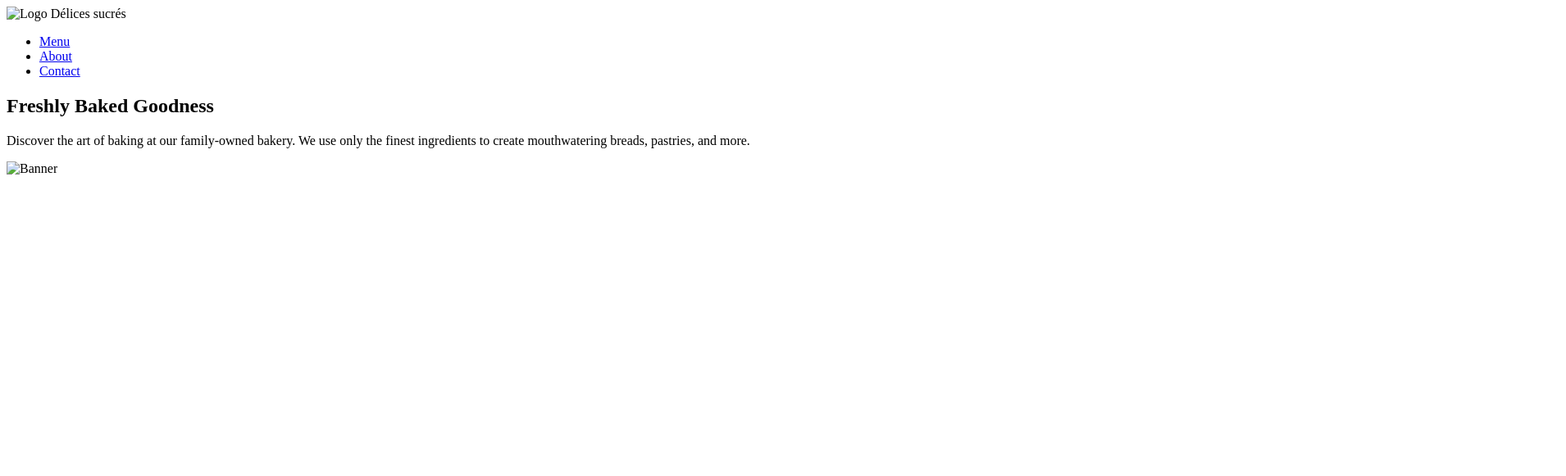
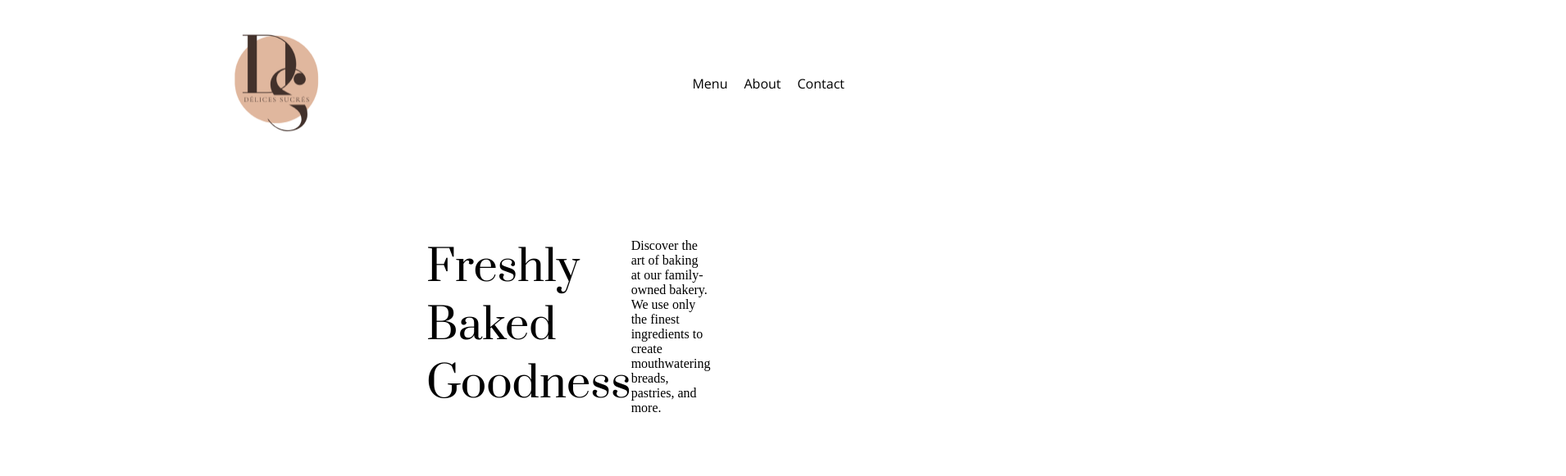
Before and after one commit to kydoCode/24hour_integrationChalllenge_projecttwo, a plain HTML site: page index.html in a window 1280 px wide. Shown: the top 581 px of the page at 82% size, 1910 px wide, since content can reach past the window. Drawn offline with nearby package versions, Linux system fonts and the light colour scheme; the site is published under a folder, as on GitHub Pages, so addresses that start at the root find nothing.

Commit message:
Fix images path from absolute to relative
Change absolute paths to relative paths in `index.html`.

* Change the absolute path for the stylesheet from `/style.css` to `style.css`
* Change the absolute path for the logo image from `/img/logo.png` to `img/logo.png`
* Change the absolute path for the banner image from `/img/banner.png` to `img/banner.png`

```diff
--- a/index.html
+++ b/index.html
@@ -3,12 +3,12 @@
 <head>
     <meta charset="UTF-8">
     <meta name="viewport" content="width=device-width, initial-scale=1.0">
-    <link rel="stylesheet" href="/style.css">
+    <link rel="stylesheet" href="style.css">
     <title>Délices sucrés</title>
 </head>
 <body class="container-width-1920px">
     <header>
-        <a><img src="/img/logo.png" alt="Logo Délices sucrés"></a>
+        <a><img src="img/logo.png" alt="Logo Délices sucrés"></a>
         <nav>
             <ul>
                 <li><a href="#" class="open-sans-400">Menu</a></li>
@@ -23,7 +23,7 @@
                 <h1 class="prata-regular">Freshly Baked Goodness</h1>
                 <p>Discover the art of baking at our family-owned bakery. We use only the finest ingredients to create mouthwatering breads, pastries, and more.</p>
             </div>
-            <img src="/img/banner.png" alt="Banner">
+            <img src="img/banner.png" alt="Banner">
         </section>
         <section></section>
         <section></section>
```
